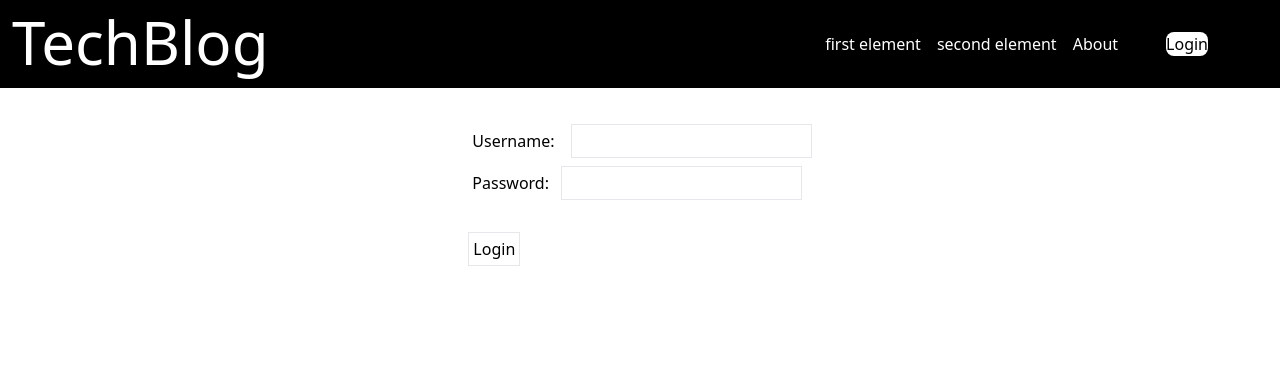
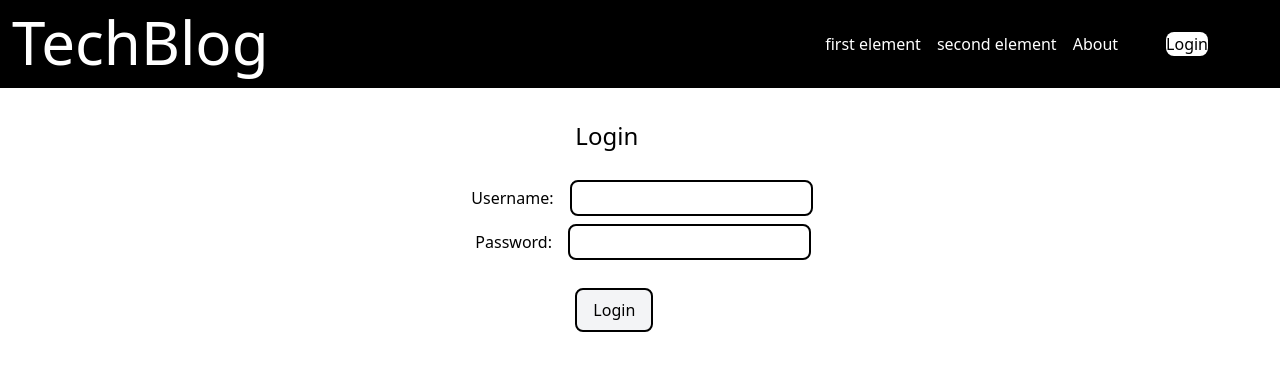
Before and after one commit to navkant/blog_react_fe, a React (Vite) app: page /login in a window 1280 px wide. Shown: the top 370 px of the page. Built offline with nearby package versions, Linux system fonts and the light colour scheme.

Commit message:
added some css in login page

```diff
--- a/src/components/Login.jsx
+++ b/src/components/Login.jsx
@@ -9,11 +9,16 @@ const Login = () => {
   return (
     <div className="flex justify-center">
       <div className="m-4 p-4">
-        <label className="m-1 p-1" htmlFor="">
+        <div>
+          <h1 className="px-28 text-2xl text-black-400">Login</h1>
+        </div>
+        <br />
+        <h1 className=" px-10 text-red-400">{formError}</h1>
+        <label className="m-1 p-1  text-black-400" htmlFor="">
           Username:{" "}
         </label>
         <input
-          className="m-1 p-1  border"
+          className="m-1 p-1 border-2 rounded-lg border-black focus:outline-none"
           value={userName}
           type="username"
           onChange={(e) => {
@@ -21,28 +26,27 @@ const Login = () => {
           }}
         />
         <br />
-        <label className="m-1 p-1" htmlFor="">
+        <label className="m-1 px-2  text-black-400" htmlFor="">
           Password:
         </label>
         <input
-          className="m-1 p-1 border"
+          className="m-1 p-1 border-2 rounded-lg border-black focus:outline-none"
           type="password"
           value={password}
           onChange={(e) => {
             setPassword(e.target.value);
           }}
         />
-        <h1>{formError}</h1>
+        <br />
         <br />
         <button
+          className="mx-28 px-4 py-2 border-b-2 border-t-2 border-l-2 border-r-2 border-black bg-gray-100 border-* rounded-lg hover:bg-gray-400 focus:outline-none"
           onClick={async () => {
             const authData = await getAuthToken(userName, password);
-            console.log(authData.status);
             if (authData.status != 200) {
               setFormError("Email or password is incorrect!");
             }
           }}
-          className="m-1 p-1 border"
         >
           Login
         </button>
```
